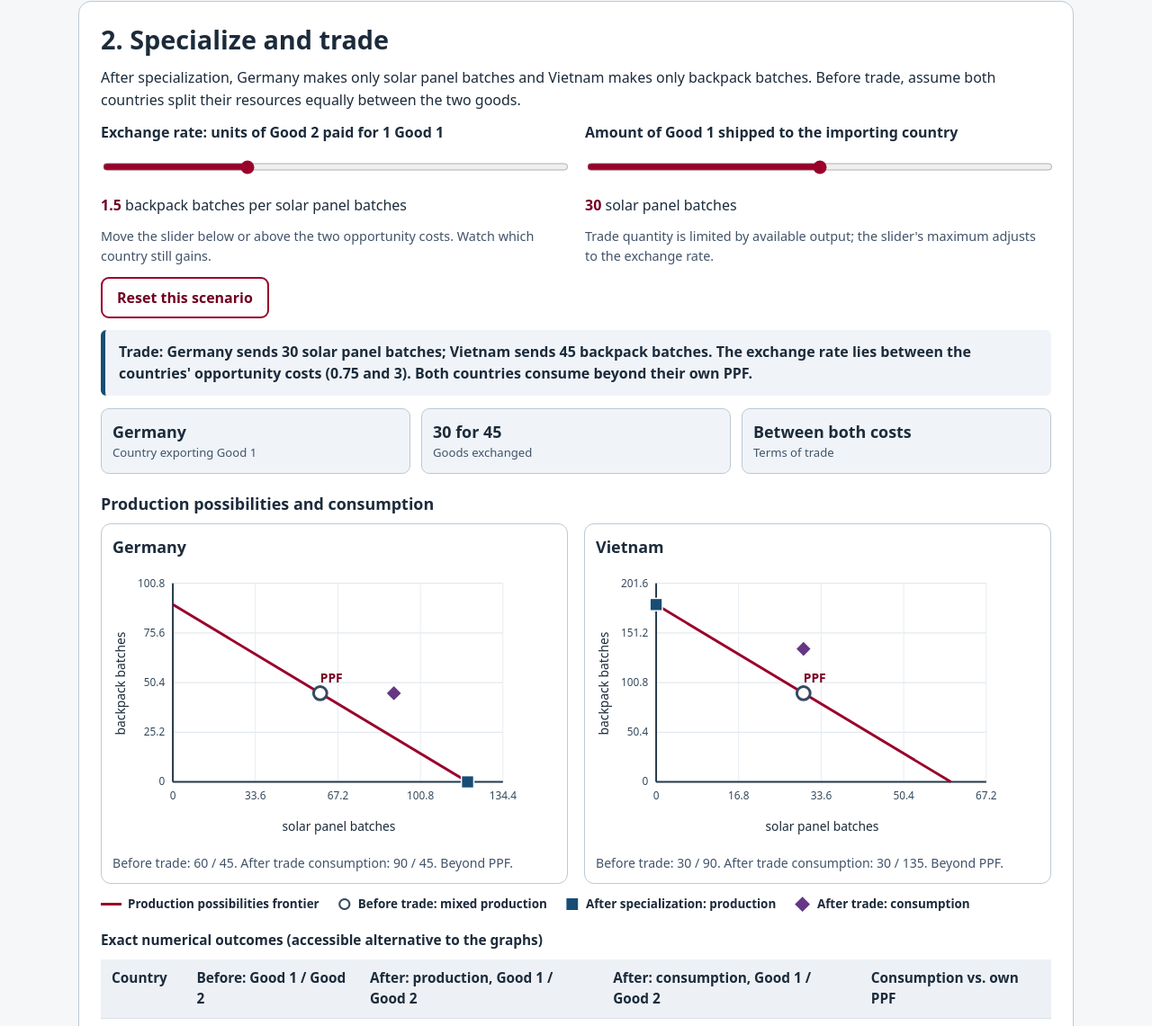
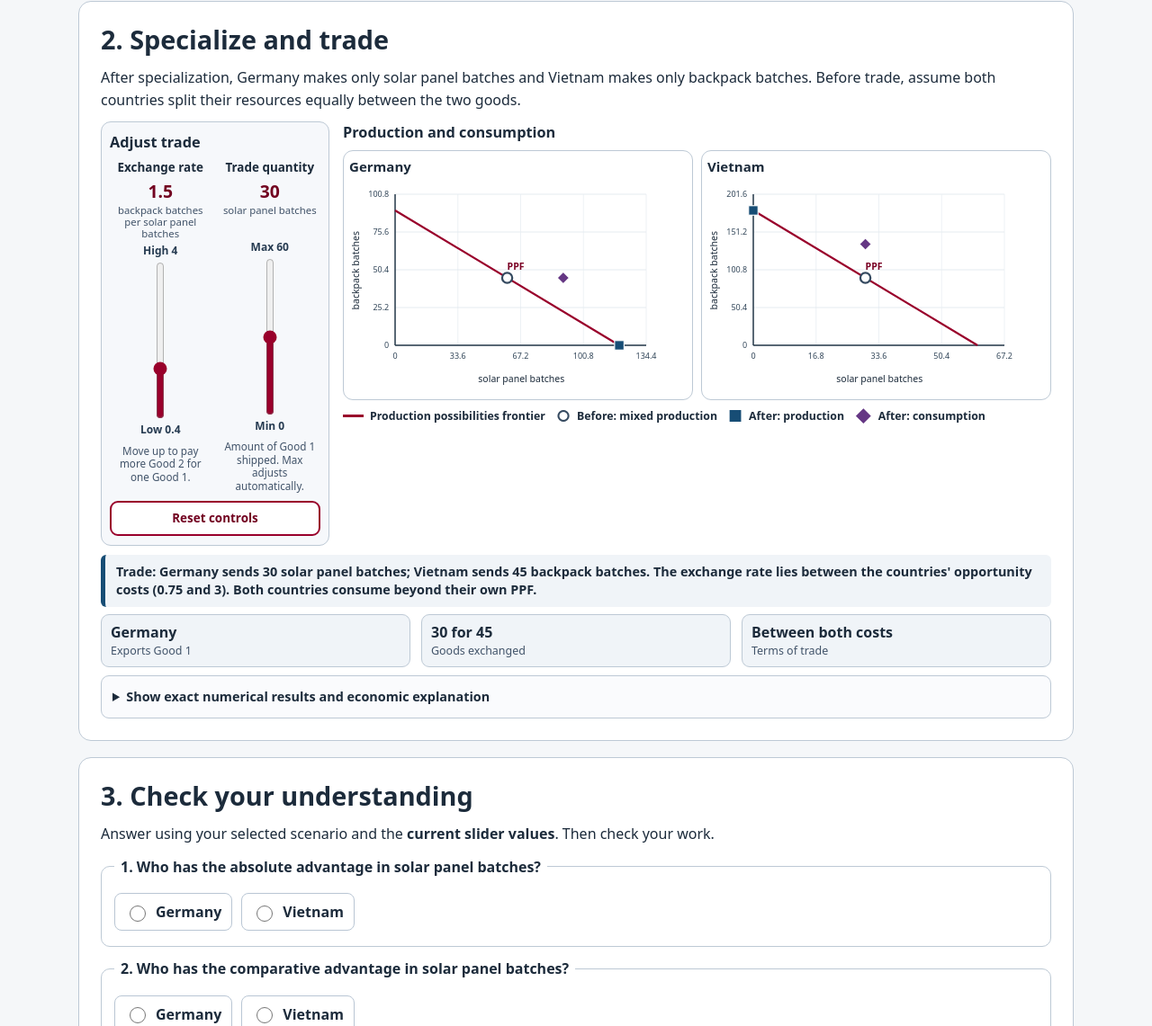
Before and after one commit to BluehatTom/ECO201, a plain HTML site: page Chapter19/comparative-advantage-trade-lab.html in a window 1280 px wide. Shown: the part 1293-2434 px from the top of the page at 90% size. Drawn offline with Linux system fonts and the light colour scheme.

Commit message:
Make Chapter 19 Part 2 compact with vertical sliders beside PPFs (#2)

```diff
--- a/Chapter19/comparative-advantage-trade-lab.html
+++ b/Chapter19/comparative-advantage-trade-lab.html
@@ -74,6 +74,44 @@ summary{font-weight:800;cursor:pointer}
 @media(max-width:530px){main{padding:17px 12px 45px}.top-inner{padding:11px 12px}.metric-list{grid-template-columns:1fr}table{font-size:.9rem}th,td{padding:8px}.plot{padding:5px}}
 @media(prefers-reduced-motion:reduce){html{scroll-behavior:auto}}
 @media print{body{background:#fff}.card{break-inside:avoid}.btn,.actions{display:none}.plot{break-inside:avoid}}
+
+/* Compact Part 2: controls beside the two charts on desktop. */
+.trade-intro{margin:0 0 12px}
+.trade-workspace{display:grid;grid-template-columns:minmax(222px,254px) minmax(0,1fr);gap:15px;align-items:start}
+.trade-control-panel{min-width:0;border:1px solid var(--line);border-radius:11px;padding:10px 9px;background:#f6f8fb}
+.trade-control-panel>h3,.trade-chart-panel>h3{margin:0 0 7px;font-size:1.02rem}
+.trade-chart-panel{min-width:0}
+.vertical-sliders{display:grid;grid-template-columns:repeat(2,minmax(0,1fr));gap:9px}
+.vertical-control{display:flex;align-items:center;flex-direction:column;min-width:0;text-align:center;gap:2px}
+.vertical-control label{font-size:.84rem;line-height:1.2;margin:0;min-height:21px}
+.vertical-control output{display:block;font-size:1.21rem;line-height:1.25}
+.slider-unit{display:block;min-height:35px;max-width:100%;font-size:.71rem;line-height:1.15;color:var(--muted);overflow-wrap:anywhere}
+.vertical-track{display:flex;flex-direction:column;align-items:center;gap:3px;margin:2px 0 0}
+.vertical-track input[type=range]{writing-mode:vertical-lr;direction:rtl;touch-action:none;width:34px;height:175px;min-height:175px;margin:0;flex:none;cursor:pointer}
+.end-value{font-variant-numeric:tabular-nums;font-size:.75rem;color:#263b51;font-weight:700}
+.slider-help{font-size:.73rem;color:var(--muted);line-height:1.24;margin:5px 0;min-height:42px}
+.trade-reset{font-size:.84rem;padding:7px 9px;min-height:38px;width:100%;margin-top:4px}
+.trade-charts{gap:9px}
+.trade-charts .plot{padding:6px}
+.trade-charts .plot h3{font-size:.94rem;margin:0 0 1px}
+.trade-charts .plot figcaption{position:absolute;width:1px;height:1px;padding:0;margin:-1px;overflow:hidden;clip:rect(0,0,0,0);white-space:nowrap;border:0}
+.trade-chart-panel .legend{margin-top:9px;gap:5px 12px;font-size:.77rem}
+.trade-status{padding:9px 12px;margin:10px 0 6px;font-size:.9rem;line-height:1.4}
+.trade-metrics{margin:8px 0}
+.trade-metrics .metric{padding:7px 10px}
+.trade-metrics .metric strong{font-size:1rem}
+.trade-metrics .metric span{font-size:.78rem}
+.trade-details{margin-top:9px}
+.trade-details summary{font-size:.9rem}
+@media(max-width:880px){
+  .trade-workspace{grid-template-columns:1fr}
+  .trade-control-panel{width:100%}
+  .vertical-sliders{max-width:270px;margin:auto}
+  .trade-control-panel>h3{text-align:center}
+  .trade-reset{width:auto;display:block;margin:7px auto 0}
+  .trade-charts{grid-template-columns:repeat(2,minmax(0,1fr))}
+}
+@media(max-width:550px){.trade-charts{grid-template-columns:1fr}.trade-chart-panel .legend{font-size:.8rem}}
 </style>
 </head>
 <body>
@@ -107,43 +145,63 @@ summary{font-weight:800;cursor:pointer}
 <details><summary>Show the arithmetic</summary><p id="arithmetic"></p></details>
 </section>
 
-<section class="card" aria-labelledby="tradeTitle">
+<section class="card trade-section" aria-labelledby="tradeTitle">
 <h2 id="tradeTitle">2. Specialize and trade</h2>
-<p id="specialization"></p>
-<div class="controls">
-<div>
-<label for="rate">Exchange rate: units of Good 2 paid for 1 Good 1</label>
-<input id="rate" type="range" min="0.1" max="5" step="0.1" value="1.5" aria-describedby="rateHelp">
-<p><output id="rateOutput" for="rate">1.5</output> <span id="rateUnits">units of Good 2 per Good 1</span></p>
-<p id="rateHelp" class="small">Move the slider below or above the two opportunity costs. Watch which country still gains.</p>
+<p id="specialization" class="trade-intro"></p>
+<div class="trade-workspace">
+  <div class="trade-control-panel" aria-label="Trade controls">
+    <h3>Adjust trade</h3>
+    <div class="vertical-sliders">
+      <div class="vertical-control">
+        <label for="rate">Exchange rate</label>
+        <output id="rateOutput" for="rate">1.5</output>
+        <span class="slider-unit" id="rateUnits">Good 2 per Good 1</span>
+        <div class="vertical-track">
+          <span class="end-value">High <span id="rateMax">5</span></span>
+          <input id="rate" type="range" min="0.1" max="5" step="0.1" value="1.5" aria-orientation="vertical" aria-describedby="rateUnits rateHelp">
+          <span class="end-value">Low <span id="rateMin">0.1</span></span>
         </div>
-<div>
-<label for="quantity">Amount of Good 1 shipped to the importing country</label>
-<input id="quantity" type="range" min="0" max="60" step="1" value="30" aria-describedby="quantityHelp">
-<p><output id="quantityOutput" for="quantity">30</output> <span id="quantityUnits">units of Good 1</span></p>
-<p id="quantityHelp" class="small">Trade quantity is limited by available output; the slider's maximum adjusts to the exchange rate.</p>
+        <p id="rateHelp" class="slider-help">Move up to pay more Good 2 for one Good 1.</p>
+      </div>
+      <div class="vertical-control">
+        <label for="quantity">Trade quantity</label>
+        <output id="quantityOutput" for="quantity">30</output>
+        <span class="slider-unit" id="quantityUnits">Good 1 units</span>
+        <div class="vertical-track">
+          <span class="end-value">Max <span id="quantityMax">60</span></span>
+          <input id="quantity" type="range" min="0" max="60" step="1" value="30" aria-orientation="vertical" aria-describedby="quantityUnits quantityHelp">
+          <span class="end-value">Min 0</span>
+        </div>
+        <p id="quantityHelp" class="slider-help">Amount of Good 1 shipped. Max adjusts automatically.</p>
       </div>
     </div>
-<div class="actions"><button class="btn secondary" id="reset" type="button">Reset this scenario</button></div>
-<div id="tradeStatus" class="note status" role="status" aria-live="polite"></div>
-<div class="metric-list" aria-label="Trade summary">
-<div class="metric"><strong id="supplierText">–</strong><span>Country exporting Good 1</span></div>
-<div class="metric"><strong id="tradeText">–</strong><span>Goods exchanged</span></div>
-<div class="metric"><strong id="termsText">–</strong><span>Terms of trade</span></div>
+    <button class="btn secondary trade-reset" id="reset" type="button">Reset controls</button>
   </div>
-<h3 style="margin-top:20px">Production possibilities and consumption</h3>
-<div class="grid2">
+  <div class="trade-chart-panel">
+    <h3>Production and consumption</h3>
+    <div class="grid2 trade-charts">
       <figure class="plot"><h3 id="graphTitle0">Country 1</h3><svg id="graph0" viewBox="0 0 500 320" role="img" aria-label="Production possibilities frontier for country 1"></svg><figcaption id="figcap0"></figcaption></figure>
       <figure class="plot"><h3 id="graphTitle1">Country 2</h3><svg id="graph1" viewBox="0 0 500 320" role="img" aria-label="Production possibilities frontier for country 2"></svg><figcaption id="figcap1"></figcaption></figure>
     </div>
     <div class="legend" aria-label="Graph symbols">
       <span><i class="ppf" aria-hidden="true"></i> Production possibilities frontier</span>
-<span><b class="before" aria-hidden="true">○</b> Before trade: mixed production</span>
-<span><b class="special" aria-hidden="true">■</b> After specialization: production</span>
-<span><b class="consumption" aria-hidden="true">◆</b> After trade: consumption</span>
+      <span><b class="before" aria-hidden="true">○</b> Before: mixed production</span>
+      <span><b class="special" aria-hidden="true">■</b> After: production</span>
+      <span><b class="consumption" aria-hidden="true">◆</b> After: consumption</span>
     </div>
-<div class="tablewrap" style="margin-top:18px"><table><caption>Exact numerical outcomes (accessible alternative to the graphs)</caption><thead><tr><th scope="col">Country</th><th scope="col">Before: Good 1 / Good 2</th><th scope="col">After: production, Good 1 / Good 2</th><th scope="col">After: consumption, Good 1 / Good 2</th><th scope="col">Consumption vs. own PPF</th></tr></thead><tbody id="outcomes"></tbody></table></div>
+  </div>
+</div>
+<div id="tradeStatus" class="note status trade-status" role="status" aria-live="polite"></div>
+<div class="metric-list trade-metrics" aria-label="Trade summary">
+  <div class="metric"><strong id="supplierText">–</strong><span>Exports Good 1</span></div>
+  <div class="metric"><strong id="tradeText">–</strong><span>Goods exchanged</span></div>
+  <div class="metric"><strong id="termsText">–</strong><span>Terms of trade</span></div>
+</div>
+<details class="trade-details">
+<summary>Show exact numerical results and economic explanation</summary>
+<div class="tablewrap"><table><caption>Exact numerical outcomes (accessible alternative to the graphs)</caption><thead><tr><th scope="col">Country</th><th scope="col">Before: Good 1 / Good 2</th><th scope="col">After: production, Good 1 / Good 2</th><th scope="col">After: consumption, Good 1 / Good 2</th><th scope="col">Consumption vs. own PPF</th></tr></thead><tbody id="outcomes"></tbody></table></div>
 <p class="small">A point beyond a country's PPF represents a production combination it cannot make alone. It shows potential gains from trade, not a guarantee that every individual is better off or that both goods increase compared with the original mix.</p>
+</details>
 </section>
 
 <section class="card" aria-labelledby="challengeTitle">
@@ -215,6 +273,8 @@ function loadScenario(){
  rate.min=String(Math.max(.1,Math.floor(minC*.55*10)/10));
  rate.max=String(Math.ceil(maxC*1.32*10)/10);
  rate.value=String(current.rate);
+ $("rateMin").textContent=fmt(Number(rate.min));
+ $("rateMax").textContent=fmt(Number(rate.max));
  quantity.value=String(current.quantity);
  $("reflection").value="";
  update();
@@ -224,6 +284,7 @@ function calculate(){
  var feasible=Math.min(current.max[giver][0],current.max[receiver][0],current.max[receiver][1]/term);
  var bound=Math.max(0,Math.floor(feasible));
  quantity.max=String(bound);
+ $("quantityMax").textContent=fmt(bound);
  quantity.value=String(clamp(Number(quantity.value),0,bound));
  var units=Number(quantity.value),paid=units*term;
  var produced=[[0,0],[0,0]],consumed=[[0,0],[0,0]];
```
Lines whose indentation alone changed are shown as unchanged.
